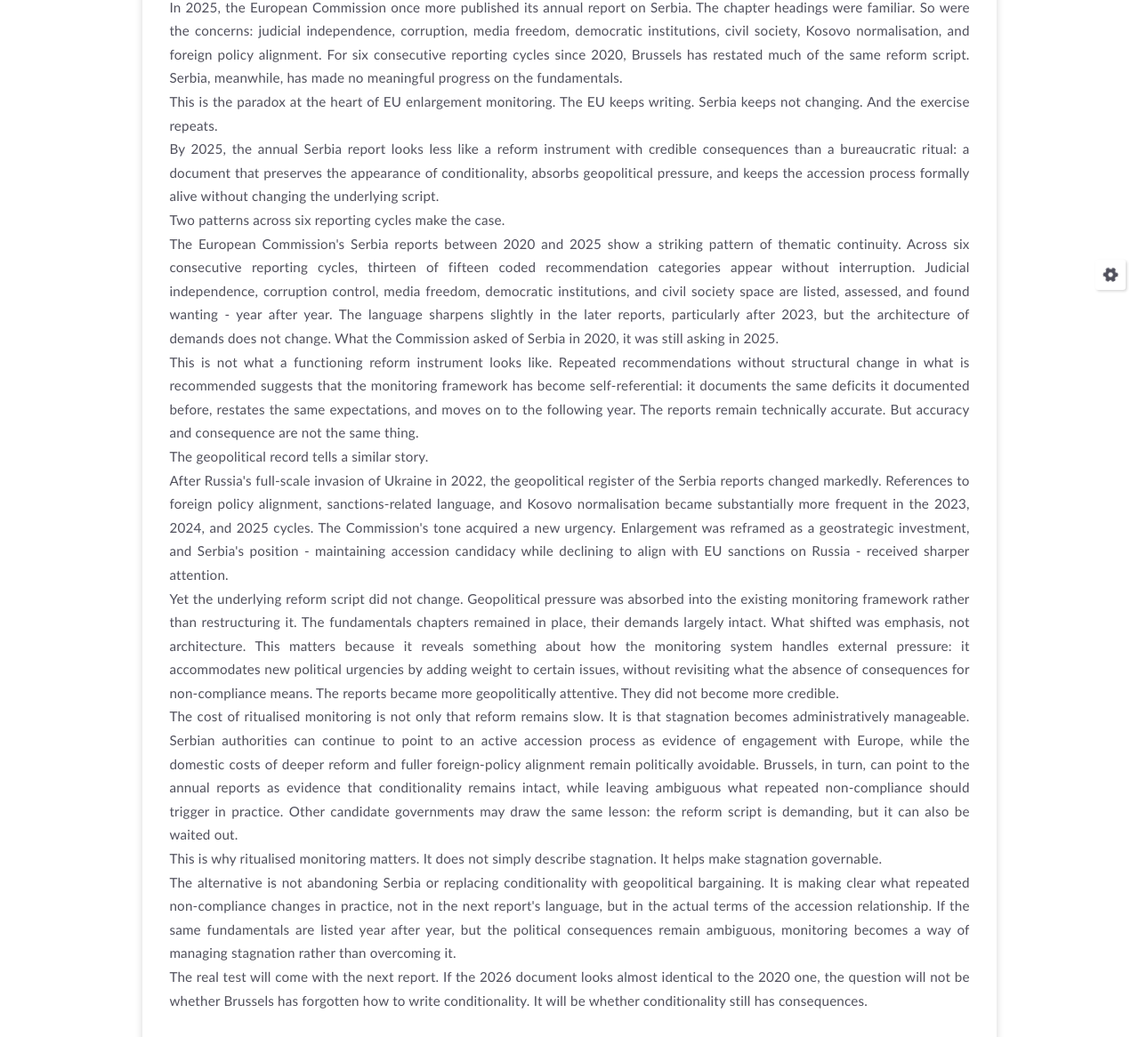
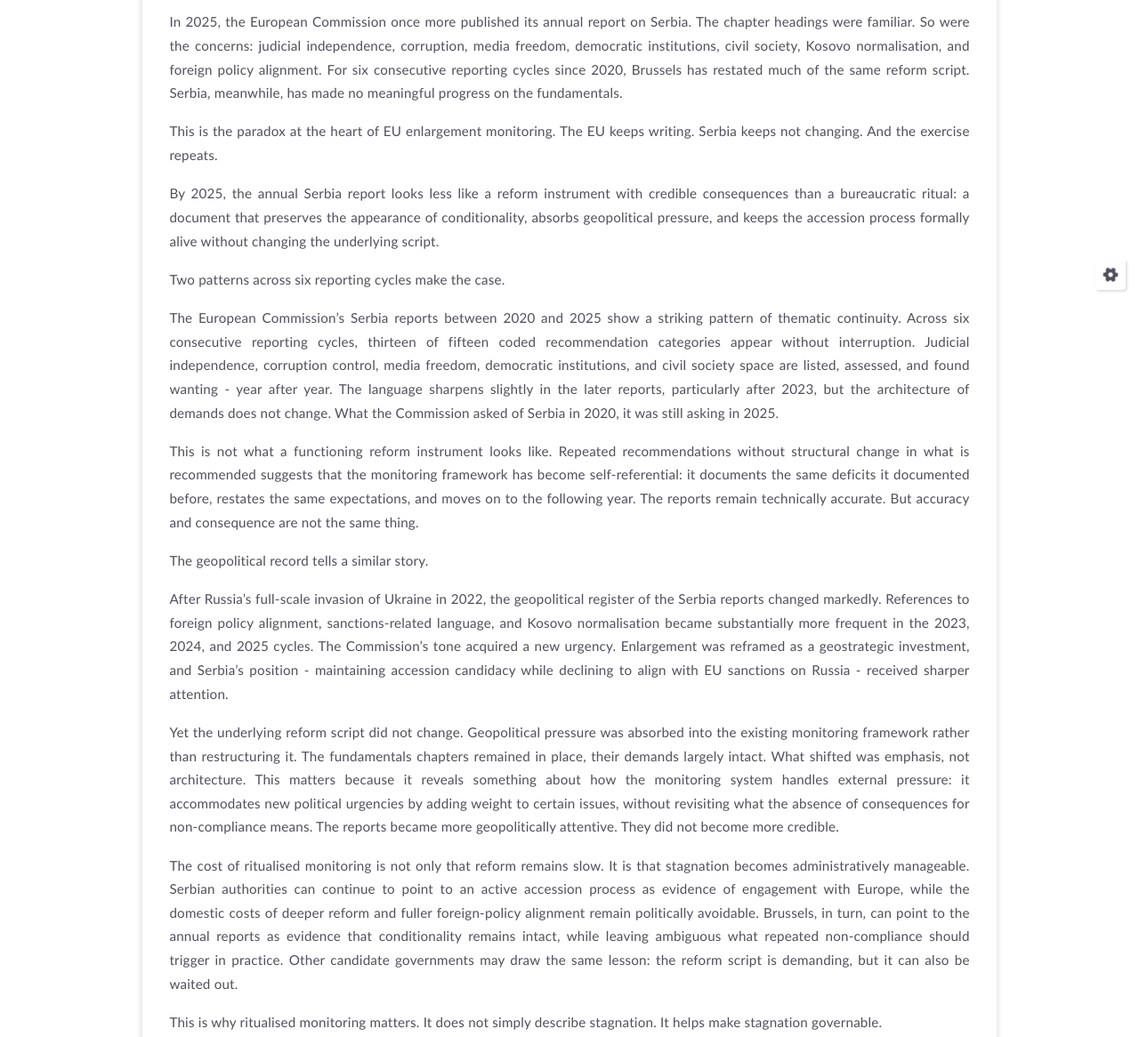
Before and after one commit to Aurelia-Maris/Breaking-the-Frame, a plain HTML site: page posts/1fe102b5/index.html in a window 1280 px wide. Shown: the part 446-1612 px from the top of the page at 89% size. Drawn offline with Linux system fonts and the light colour scheme; some packages are replaced by stand-ins of ours; a script that the page names is missing.

Commit message:
Site updated: 2026-05-07 00:21:04

```diff
--- a/posts/1fe102b5/index.html
+++ b/posts/1fe102b5/index.html
@@ -276,7 +276,7 @@
 
                 <span class="meta-info-item post-update-date">
                     <i class="icon fa-solid fa-file-pen"></i>&nbsp;
-                    <span class="datetime" data-updated="Thu May 07 2026 00:09:42 GMT+0200">2026-05-07</span>
+                    <span class="datetime" data-updated="Thu May 07 2026 00:20:55 GMT+0200">2026-05-07</span>
                 </span>
 
 
@@ -341,34 +341,21 @@
 <br>
 <br>
 <br>
-The ritual begins again.
-<br>
-In 2025, the European Commission once more published its annual report on Serbia. The chapter headings were familiar. So were the concerns: judicial independence, corruption, media freedom, democratic institutions, civil society, Kosovo normalisation, and foreign policy alignment. For six consecutive reporting cycles since 2020, Brussels has restated much of the same reform script. Serbia, meanwhile, has made no meaningful progress on the fundamentals.
-<br>
-This is the paradox at the heart of EU enlargement monitoring. The EU keeps writing. Serbia keeps not changing. And the exercise repeats.
-<br>
-By 2025, the annual Serbia report looks less like a reform instrument with credible consequences than a bureaucratic ritual: a document that preserves the appearance of conditionality, absorbs geopolitical pressure, and keeps the accession process formally alive without changing the underlying script.
-<br>
-Two patterns across six reporting cycles make the case.
-<br>
-The European Commission's Serbia reports between 2020 and 2025 show a striking pattern of thematic continuity. Across six consecutive reporting cycles, thirteen of fifteen coded recommendation categories appear without interruption. Judicial independence, corruption control, media freedom, democratic institutions, and civil society space are listed, assessed, and found wanting - year after year. The language sharpens slightly in the later reports, particularly after 2023, but the architecture of demands does not change. What the Commission asked of Serbia in 2020, it was still asking in 2025.
-<br>
-This is not what a functioning reform instrument looks like. Repeated recommendations without structural change in what is recommended suggests that the monitoring framework has become self-referential: it documents the same deficits it documented before, restates the same expectations, and moves on to the following year. The reports remain technically accurate. But accuracy and consequence are not the same thing.
-<br>
-The geopolitical record tells a similar story.
-<br>
-After Russia's full-scale invasion of Ukraine in 2022, the geopolitical register of the Serbia reports changed markedly. References to foreign policy alignment, sanctions-related language, and Kosovo normalisation became substantially more frequent in the 2023, 2024, and 2025 cycles. The Commission's tone acquired a new urgency. Enlargement was reframed as a geostrategic investment, and Serbia's position - maintaining accession candidacy while declining to align with EU sanctions on Russia - received sharper attention.
-<br>
-Yet the underlying reform script did not change. Geopolitical pressure was absorbed into the existing monitoring framework rather than restructuring it. The fundamentals chapters remained in place, their demands largely intact. What shifted was emphasis, not architecture. This matters because it reveals something about how the monitoring system handles external pressure: it accommodates new political urgencies by adding weight to certain issues, without revisiting what the absence of consequences for non-compliance means. The reports became more geopolitically attentive. They did not become more credible.
-<br>
-The cost of ritualised monitoring is not only that reform remains slow. It is that stagnation becomes administratively manageable. Serbian authorities can continue to point to an active accession process as evidence of engagement with Europe, while the domestic costs of deeper reform and fuller foreign-policy alignment remain politically avoidable. Brussels, in turn, can point to the annual reports as evidence that conditionality remains intact, while leaving ambiguous what repeated non-compliance should trigger in practice. Other candidate governments may draw the same lesson: the reform script is demanding, but it can also be waited out.
-<br>
-This is why ritualised monitoring matters. It does not simply describe stagnation. It helps make stagnation governable.
-<br>
-The alternative is not abandoning Serbia or replacing conditionality with geopolitical bargaining. It is making clear what repeated non-compliance changes in practice, not in the next report's language, but in the actual terms of the accession relationship. If the same fundamentals are listed year after year, but the political consequences remain ambiguous, monitoring becomes a way of managing stagnation rather than overcoming it.
-<br>
-The real test will come with the next report. If the 2026 document looks almost identical to the 2020 one, the question will not be whether Brussels has forgotten how to write conditionality. It will be whether conditionality still has consequences.
 
+<p>The ritual begins again.</p>
+<p>In 2025, the European Commission once more published its annual report on Serbia. The chapter headings were familiar. So were the concerns: judicial independence, corruption, media freedom, democratic institutions, civil society, Kosovo normalisation, and foreign policy alignment. For six consecutive reporting cycles since 2020, Brussels has restated much of the same reform script. Serbia, meanwhile, has made no meaningful progress on the fundamentals.</p>
+<p>This is the paradox at the heart of EU enlargement monitoring. The EU keeps writing. Serbia keeps not changing. And the exercise repeats.</p>
+<p>By 2025, the annual Serbia report looks less like a reform instrument with credible consequences than a bureaucratic ritual: a document that preserves the appearance of conditionality, absorbs geopolitical pressure, and keeps the accession process formally alive without changing the underlying script.</p>
+<p>Two patterns across six reporting cycles make the case.</p>
+<p>The European Commission’s Serbia reports between 2020 and 2025 show a striking pattern of thematic continuity. Across six consecutive reporting cycles, thirteen of fifteen coded recommendation categories appear without interruption. Judicial independence, corruption control, media freedom, democratic institutions, and civil society space are listed, assessed, and found wanting - year after year. The language sharpens slightly in the later reports, particularly after 2023, but the architecture of demands does not change. What the Commission asked of Serbia in 2020, it was still asking in 2025.</p>
+<p>This is not what a functioning reform instrument looks like. Repeated recommendations without structural change in what is recommended suggests that the monitoring framework has become self-referential: it documents the same deficits it documented before, restates the same expectations, and moves on to the following year. The reports remain technically accurate. But accuracy and consequence are not the same thing.</p>
+<p>The geopolitical record tells a similar story.</p>
+<p>After Russia’s full-scale invasion of Ukraine in 2022, the geopolitical register of the Serbia reports changed markedly. References to foreign policy alignment, sanctions-related language, and Kosovo normalisation became substantially more frequent in the 2023, 2024, and 2025 cycles. The Commission’s tone acquired a new urgency. Enlargement was reframed as a geostrategic investment, and Serbia’s position - maintaining accession candidacy while declining to align with EU sanctions on Russia - received sharper attention.</p>
+<p>Yet the underlying reform script did not change. Geopolitical pressure was absorbed into the existing monitoring framework rather than restructuring it. The fundamentals chapters remained in place, their demands largely intact. What shifted was emphasis, not architecture. This matters because it reveals something about how the monitoring system handles external pressure: it accommodates new political urgencies by adding weight to certain issues, without revisiting what the absence of consequences for non-compliance means. The reports became more geopolitically attentive. They did not become more credible.</p>
+<p>The cost of ritualised monitoring is not only that reform remains slow. It is that stagnation becomes administratively manageable. Serbian authorities can continue to point to an active accession process as evidence of engagement with Europe, while the domestic costs of deeper reform and fuller foreign-policy alignment remain politically avoidable. Brussels, in turn, can point to the annual reports as evidence that conditionality remains intact, while leaving ambiguous what repeated non-compliance should trigger in practice. Other candidate governments may draw the same lesson: the reform script is demanding, but it can also be waited out. </p>
+<p>This is why ritualised monitoring matters. It does not simply describe stagnation. It helps make stagnation governable.</p>
+<p>The alternative is not abandoning Serbia or replacing conditionality with geopolitical bargaining. It is making clear what repeated non-compliance changes in practice, not in the next report’s language, but in the actual terms of the accession relationship. If the same fundamentals are listed year after year, but the political consequences remain ambiguous, monitoring becomes a way of managing stagnation rather than overcoming it.</p>
+<p>The real test will come with the next report. If the 2026 document looks almost identical to the 2020 one, the question will not be whether Brussels has forgotten how to write conditionality. It will be whether conditionality still has consequences.</p>
 
 
                 </div>
```
Also changed, not shown: about/index.html (+1 -1 lines), atom.xml (+4 -4 lines), index.html (+2 -2 lines), posts/1c291ca3/index.html (+1 -1 lines), search.xml (+4 -17 lines).
